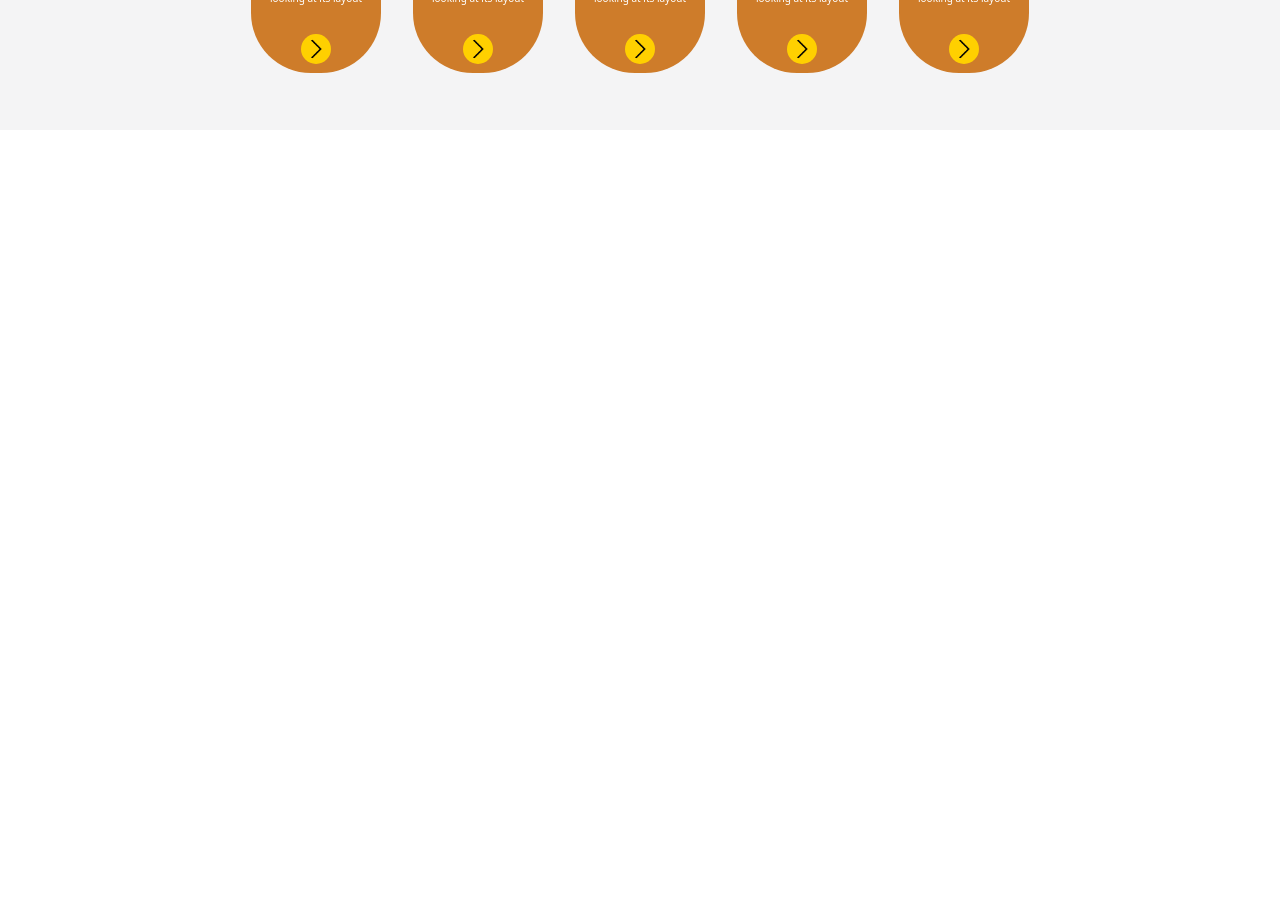
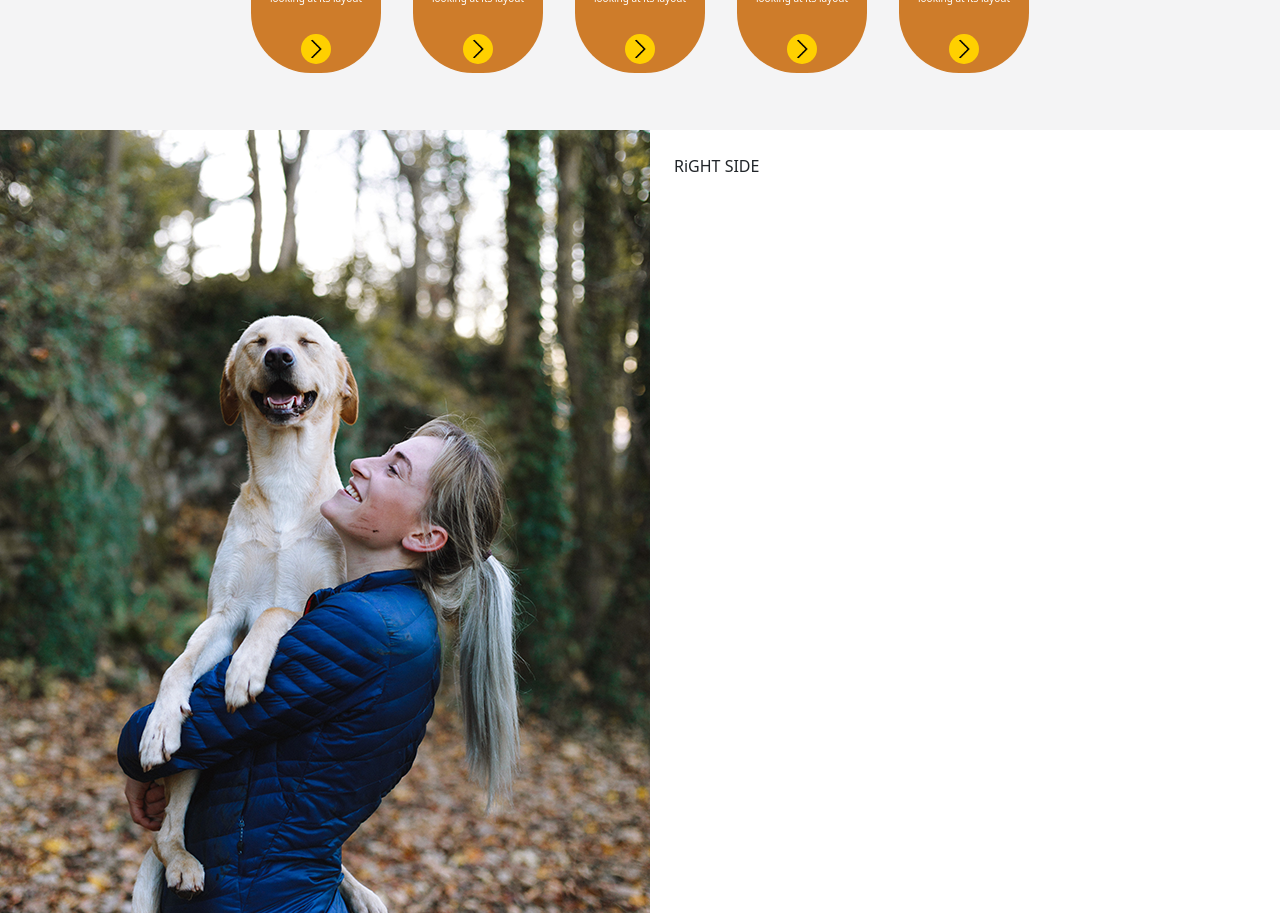
Before and after one commit to GiuseppeDalessio7/proj-html-vuejs, a Vue app: page / in a window 1280 px wide. Shown: the part 1380-2293 px from the top of the page. Before the commit the page ends 1510 px from the top, so only its background shows below. Built offline with nearby package versions, Linux system fonts and the light colour scheme; a web font is replaced by a local one.

Commit message:
Work in progress

```diff
--- a/src/components/appBottomMain.vue
+++ b/src/components/appBottomMain.vue
@@ -14,6 +14,13 @@ export default {
 }
 </script>
 
-<template></template>
+<template>
+    <div class="d-flex">
+        <div>
+            <img class="leftimg" src="../assets/img/why.png" alt="">
+        </div>
+        <div class="p-4">RiGHT SIDE</div>
+    </div>
+</template>
 
 <style lang="scss" scoped></style>
```
